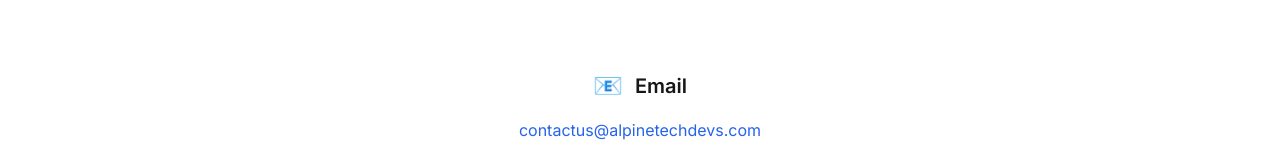
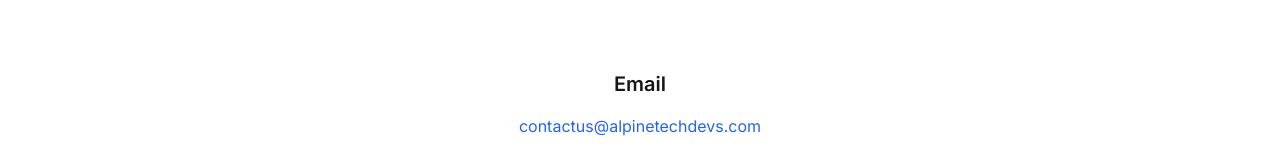
Before and after one commit to Alpine-Tech-Devs/alpine-technologies-llc, a Next.js app: page /contact in a window 1280 px wide. Shown: the part 343-503 px from the top of the page. Built offline with nearby package versions, Linux system fonts and the light colour scheme.

Commit message:
Remove icon for email

```diff
--- a/app/contact/page.tsx
+++ b/app/contact/page.tsx
@@ -80,9 +80,7 @@
           <div className="mb-16 flex justify-center">
             {/* Contact Info */}
             <div className="text-center">
-              <h3 className="text-xl font-semibold mb-4 flex items-center justify-center gap-3">
-                <span className="text-2xl">📧</span> Email
-              </h3>
+              <h3 className="text-xl font-semibold mb-4">Email</h3>
               <p className="text-slate-600 dark:text-slate-400">
                 <a href="mailto:contactus@alpinetechdevs.com" className="hover:text-blue-500 dark:hover:text-blue-300 transition-colors">
                   contactus@alpinetechdevs.com
```
